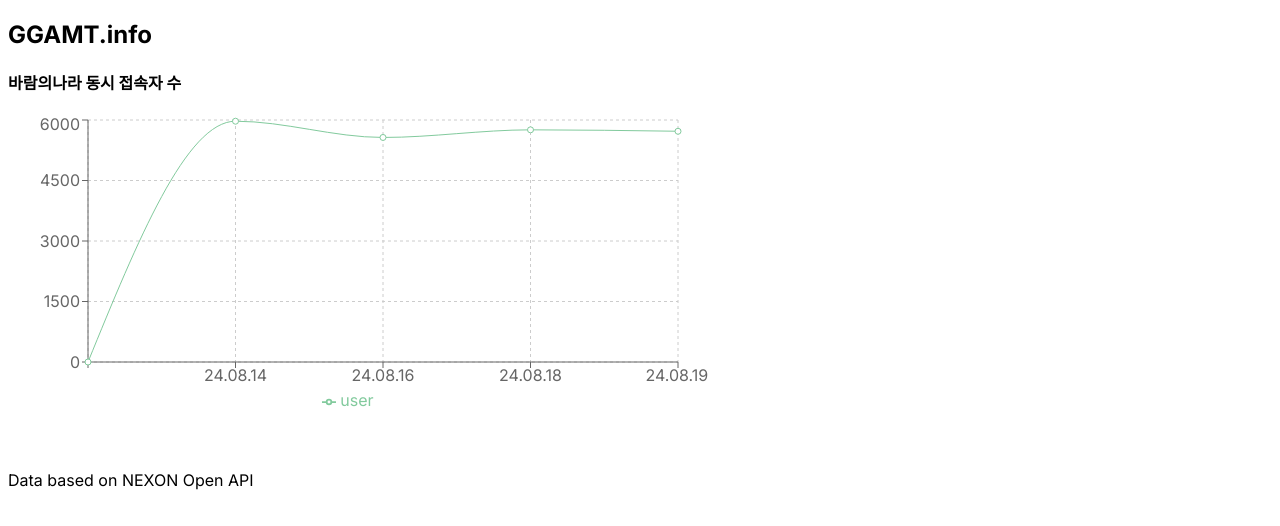
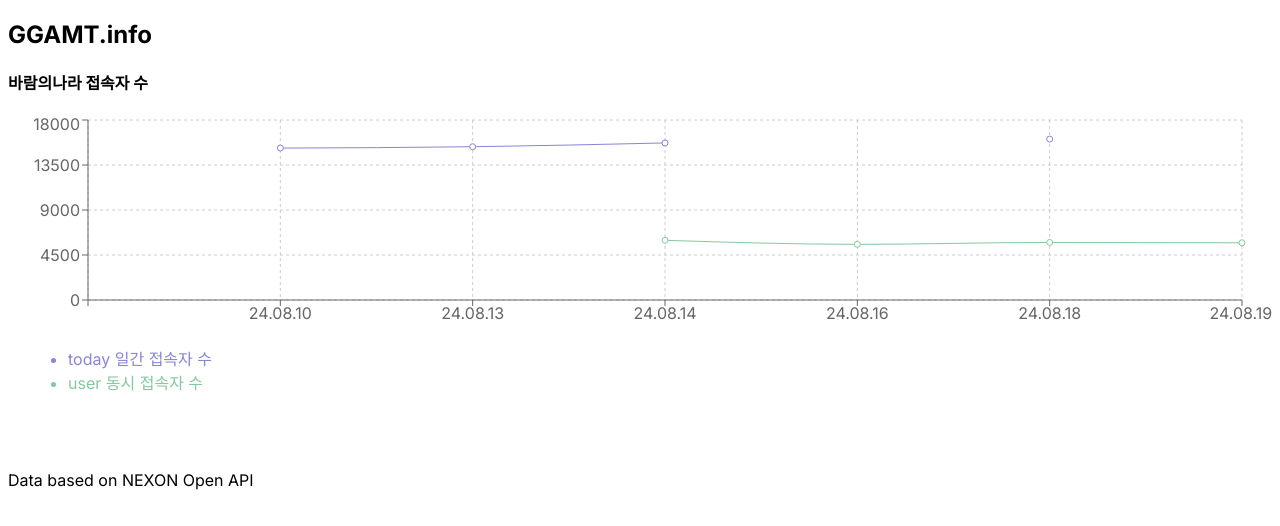
Before and after one commit to kwackjiyong/ggamt-front-server, a Next.js app: page /baram in a window 1280 px wide. Shown: the top 526 px of the page. Built offline with nearby package versions, Linux system fonts and the light colour scheme.

Commit message:
feat: update - header title GGAMT로 변경 - 일간 접속자 수 추가 - legend 변경

```diff
--- a/src/app/baram/page.tsx
+++ b/src/app/baram/page.tsx
@@ -4,12 +4,20 @@ import { LineChart, Line, XAxis, YAxis, CartesianGrid, Tooltip, Legend, Responsi
 export default function BaramChart() {
     const data = [
         {
-            date: '',
-            user: 0,
+          date: '',
+        },
+        {
+          date: '24.08.10',
+          today: 15192,
+        },
+        {
+          date: '24.08.13',
+          today: 15327,
         },
         {
           date: '24.08.14',
           user: 5970,
+          today: 15706,
         },
         {
           date: '24.08.16',
@@ -18,6 +26,7 @@ export default function BaramChart() {
         {
           date: '24.08.18',
           user: 5756,
+          today: 16093,
         },
         {
           date: '24.08.19',
@@ -26,7 +35,7 @@ export default function BaramChart() {
       ];
     return (
         <div className="baram-chart-container">
-            <h4 className="baram-title">바람의나라 동시 접속자 수</h4>
+            <h4 className="baram-title">바람의나라 접속자 수</h4>
             <ResponsiveContainer width="100%" height="100%">
                 <LineChart
                     data={data}
@@ -41,11 +50,26 @@ export default function BaramChart() {
                     <XAxis dataKey="date" />
                     <YAxis />
                     <Tooltip />
-                    <Legend />
-                    {/* <Line type="monotone" dataKey="pv" stroke="#8884d8" activeDot={{ r: 8 }} /> */}
+                    <Legend content={<CustomizedLegend external={external} />}/>
+                    <Line type="monotone" dataKey="today" stroke="#8884d8" activeDot={{ r: 6 }} />
                     <Line type="monotone" dataKey="user" stroke="#82ca9d" activeDot={{r : 6}}/>
                 </LineChart>
             </ResponsiveContainer>
         </div>
     )
 }
+
+function CustomizedLegend(props: any) {
+  const { payload } = props;
+  const label = [' 일간 접속자 수', ' 동시 접속자 수']
+  const color = ['#8884d8', '#82ca9d']
+  return (
+    <ul>
+      {
+        payload.map((entry: any, index: number) => (
+          <li key={`item-${index}`} style={{ color: color[index] }}>{entry.value + label[index]}</li>
+        ))
+      }
+    </ul>
+  )
+}
--- a/src/app/globals.css
+++ b/src/app/globals.css
@@ -1,7 +1,7 @@
 
 
 .baram-chart-container {
-  width: 700px;
+  /* width: 700px; */
   height: 300px;
 }
 
--- a/src/app/layout.tsx
+++ b/src/app/layout.tsx
@@ -5,8 +5,8 @@ import "./globals.css";
 const inter = Inter({ subsets: ["latin"] });
 
 export const metadata: Metadata = {
-  title: "Create Next App",
-  description: "Generated by create next app",
+  title: "GGAMT",
+  description: "Good Game Amount",
 };
 
 export default function RootLayout({
```
